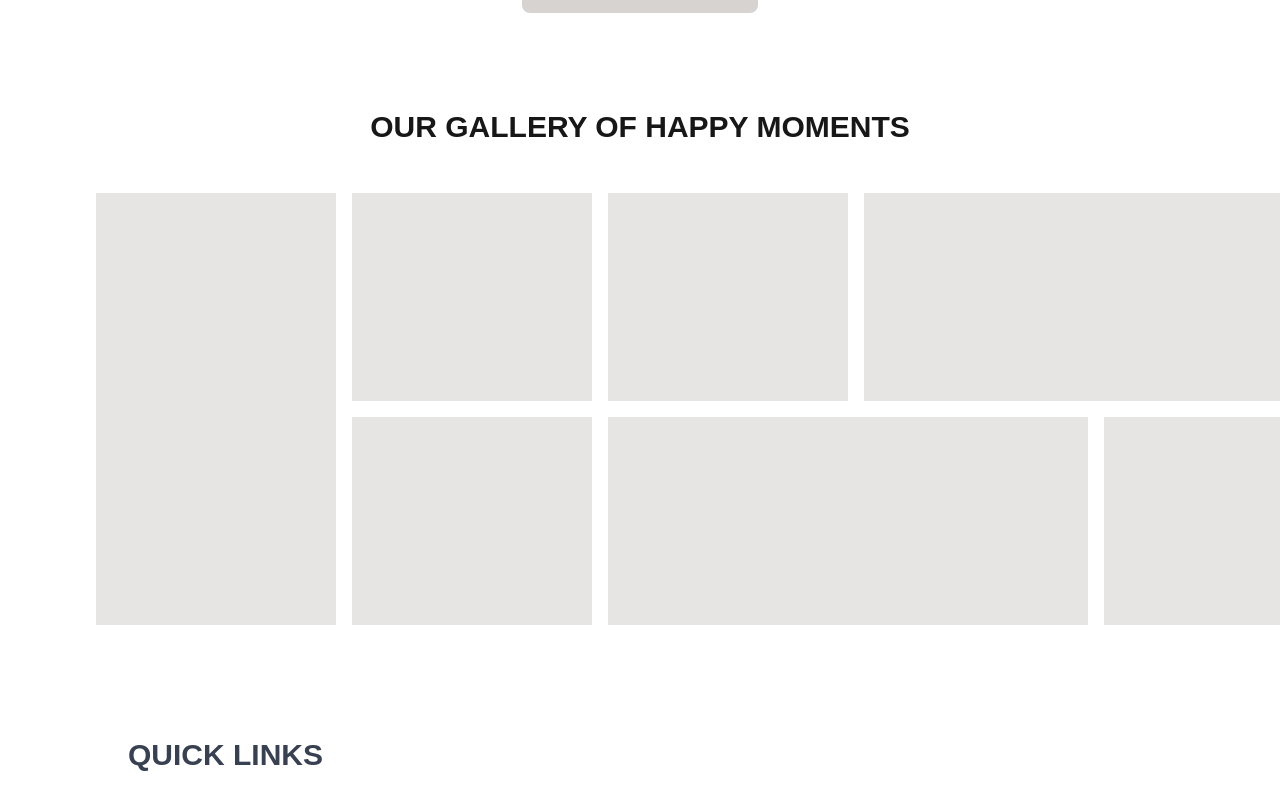
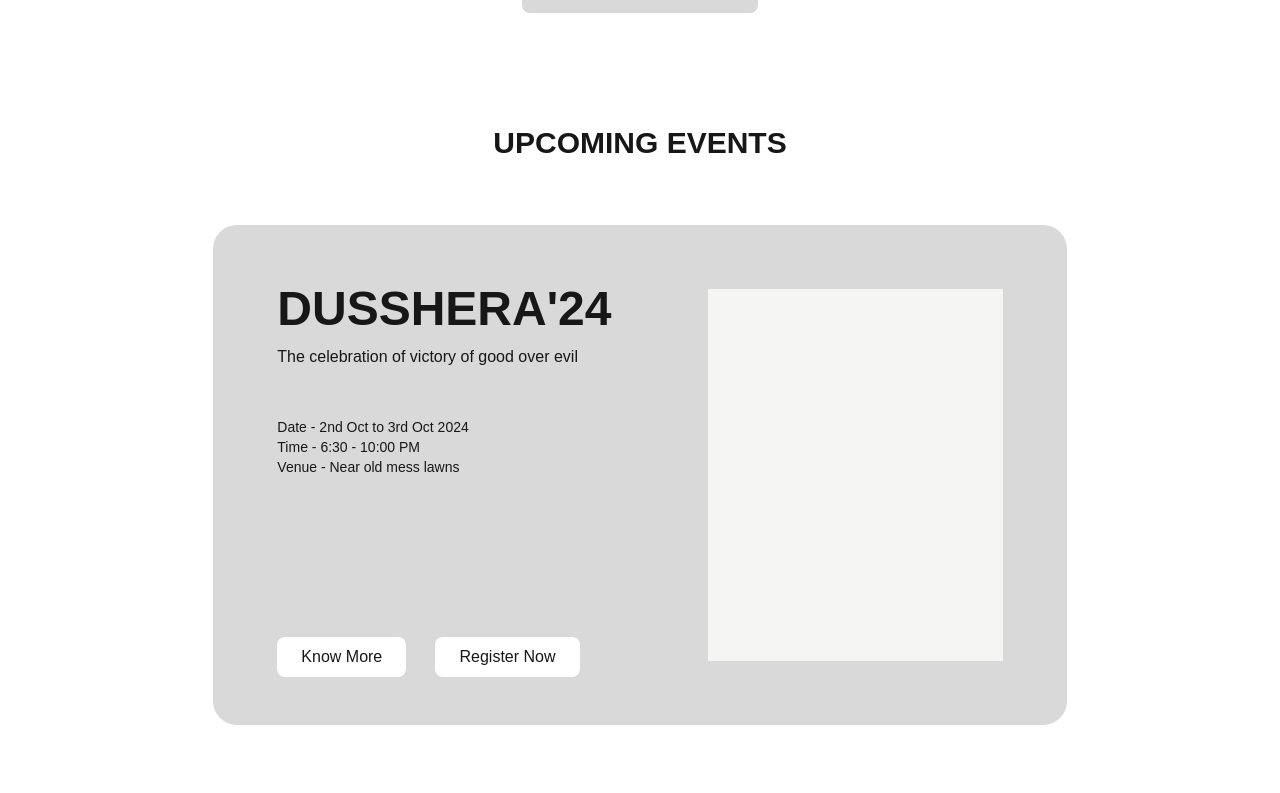
Before and after one commit to EBSB-IITH/EBSB-IITH, a Next.js app: page / in a window 1280 px wide. Shown: the part 1667-2460 px from the top of the page. Built offline with nearby package versions, Linux system fonts and the light colour scheme.

Commit message:
Color Change and Home Upcoming Events

```diff
--- a/src/app/globals.css
+++ b/src/app/globals.css
@@ -5,6 +5,7 @@
 :root {
   --background: #ffffff;
   --foreground: #171717;
+  --customGray: #D9D9D9;
 }
 
 /*@media (prefers-color-scheme: dark) {
--- a/src/app/layout.tsx
+++ b/src/app/layout.tsx
@@ -31,7 +31,7 @@ export default function RootLayout({
       <body
         className={`${geistSans.variable} ${geistMono.variable} antialiased`}
       >
-        <div className="bg-stone-300">
+        <div className="bg-customGray">
           <div className={'flex flex-row mr-36 py-4 align-middle justify-center'}>
             <Image
               src="/ebsb-logo.png"
--- a/src/app/page.tsx
+++ b/src/app/page.tsx
@@ -1,11 +1,22 @@
+import { GrayButton } from "@/components/Button";
 import GalleryHome from "@/components/Gallery-Home";
 import ObjectiveCard, { ObjectiveCardType } from "@/components/Objective-Card";
+import UpcomingEventHome, { EventDetails } from "@/components/Upcoming-Event-Home";
 import Image from "next/image";
+
+
+let dussheraEvent: EventDetails = {
+  title: "DUSSHERA'24",
+  description: "The celebration of victory of good over evil",
+  date: "2nd Oct to 3rd Oct 2024",
+  time: "6:30 - 10:00 PM",
+  venue: "Near old mess lawns"
+}
 
 export default function Page() {
   return (
     <div className="flex flex-col">
-      <div className="flex flex-col *:mx-auto bg-stone-300 rounded-b-[100px] h-[42rem]">
+      <div className="flex flex-col *:mx-auto bg-customGray rounded-b-[100px] h-[42rem]">
         <div className="flex flex-col *:mx-auto  mt-52">
           <div className="text-[3.4rem] font-extrabold w-[40rem] text-center leading-[3.5rem] ">EK BHARAT SHRESTHA BHARAT</div>
           <div className="text-center w-[36rem] pt-8">" Sardar Patel gave us Ek Bharat, it is now the solemn duty of 125 crore Indians to collectively make Shrestha Bharat. "</div>
@@ -16,9 +27,9 @@ export default function Page() {
         Ek Bharat Shreshtha Bharat (EBSB) is a cultural extravaganza that brings together the rich tapestry of India's diverse cultures and traditions. At IIT Hyderabad, we take immense pride in celebrating our unity in diversity through various events and festivals that showcase the beauty and depth of Indian culture.
       </div>
 
-      <div className="flex flex-col *:mx-auto mt-20">
+      <div className="flex flex-col *:mx-auto mt-20 ">
         <div className="text-center font-bold text-3xl">OUR OBJECTIVES</div>
-        <div className="flex flex-row pt-16 *:self-end *:mx-4">
+        <div className="flex flex-row pt-16 *:self-end *:mx-4 mb-24">
           <ObjectiveCard
             heading="CREATE"
             description="An Environment which promotes sharing best practices and experiences"
@@ -54,9 +65,14 @@ export default function Page() {
 
         </div>
 
-        <div className="bg-stone-300 px-6 py-2 rounded-lg mt-24">
-          KNOW MORE ABOUT US
-        </div>
+        <GrayButton text="KNOW MORE ABOUT US" />
+
+      </div>
+
+      <div className="flex flex-col mt-28 *:mx-auto">
+        <div className="font-bold text-3xl">UPCOMING EVENTS</div>
+        <UpcomingEventHome {...dussheraEvent} />
+
       </div>
 
       <div className="flex flex-col mt-24">
--- a/src/components/Button.tsx
+++ b/src/components/Button.tsx
@@ -7,7 +7,7 @@ export function GrayButton({ text }: { text: string }) {
 }
 export function WhiteButton({ text }: { text: string }) {
 	return (
-		<div className="bg-white text-l px-8 py-3 rounded-lg ml-4">
+		<div className="bg-white px-6 py-2 rounded-lg">
 			{text}
 		</div>
 	)
--- a/src/components/Objective-Card.tsx
+++ b/src/components/Objective-Card.tsx
@@ -6,7 +6,7 @@ export default function ObjectiveCard({ heading, description, imgSrc, type }: {
 	if (type == ObjectiveCardType.Large) {
 		return (
 
-			<div className={"flex flex-col bg-stone-300 h-[26rem] w-[18rem] rounded-3xl py-10 px-6 justify-between"}>
+			<div className={"flex flex-col bg-customGray h-[26rem] w-[18rem] rounded-3xl py-10 px-6 justify-between"}>
 				<div>
 					<div className="text-center font-bold text-2xl">{heading}</div>
 					<div className="text-center mt-2">{description}</div>
@@ -21,7 +21,7 @@ export default function ObjectiveCard({ heading, description, imgSrc, type }: {
 	else if (type == ObjectiveCardType.Medium) {
 		return (
 
-			<div className={"flex flex-col bg-stone-300 h-[22rem] w-[16rem] rounded-3xl pt-10 pb-8 px-4 justify-between"}>
+			<div className={"flex flex-col bg-customGray h-[22rem] w-[16rem] rounded-3xl pt-10 pb-8 px-4 justify-between"}>
 				<div>
 					<div className="text-center font-bold text-2xl">{heading}</div>
 					<div className="text-center mt-2">{description}</div>
@@ -36,7 +36,7 @@ export default function ObjectiveCard({ heading, description, imgSrc, type }: {
 	else if (type == ObjectiveCardType.Small) {
 		return (
 
-			<div className={"flex flex-col bg-stone-300 h-[14rem] w-[11rem] rounded-2xl pt-6 pb-4 px-3 justify-between"}>
+			<div className={"flex flex-col bg-customGray h-[14rem] w-[11rem] rounded-2xl pt-6 pb-4 px-3 justify-between"}>
 				<div>
 					<div className="text-center font-bold ">{heading}</div>
 					<div className="text-center text-[0.7rem] pt-1">{description}</div>
--- a/src/components/Upcoming-Event-Home.tsx
+++ b/src/components/Upcoming-Event-Home.tsx
@@ -9,14 +9,14 @@ export interface EventDetails {
 }
 export default function UpcomingEventHome({ title, description, date, time, venue }: EventDetails) {
 	return (
-		<div className="flex flex-row bg-customGray mx-24 mt-12 rounded-3xl px-16 py-12 w-4/6">
+		<div className="flex flex-row bg-customGray mx-24 mt-16 rounded-3xl px-16 py-12 w-4/6">
 			<div className="flex flex-col pr-12">
-				<div className="mb-20">
+				<div className="mb-40">
 					<div className="text-[3rem] font-bold">{title}</div>
-					<div className="mb-10">{description}</div>
-					<div className="text-xl">Date - {date}</div>
-					<div className="text-xl">Time - {time}</div>
-					<div className="text-xl">Venue - {venue}</div>
+					<div className="mb-12">{description}</div>
+					<div className="text-sm">Date - {date}</div>
+					<div className="text-sm">Time - {time}</div>
+					<div className="text-sm">Venue - {venue}</div>
 				</div>
 				<div className="flex flex-row justify-between pr-8 ">
 					<WhiteButton text="Know More" />
@@ -24,8 +24,8 @@ export default function UpcomingEventHome({ title, description, date, time, venu
 				</div>
 
 			</div>
-			{/* <div className="bg-stone-100 grow ml-12 my-4">
-			</div> */}
+			<div className="bg-stone-100 grow ml-12 my-4">
+			</div>
 		</div>
 	)
 }
--- a/tailwind.config.ts
+++ b/tailwind.config.ts
@@ -11,6 +11,7 @@ const config: Config = {
       colors: {
         background: "var(--background)",
         foreground: "var(--foreground)",
+        customGray: "var(--customGray)"
       },
     },
   },
```
